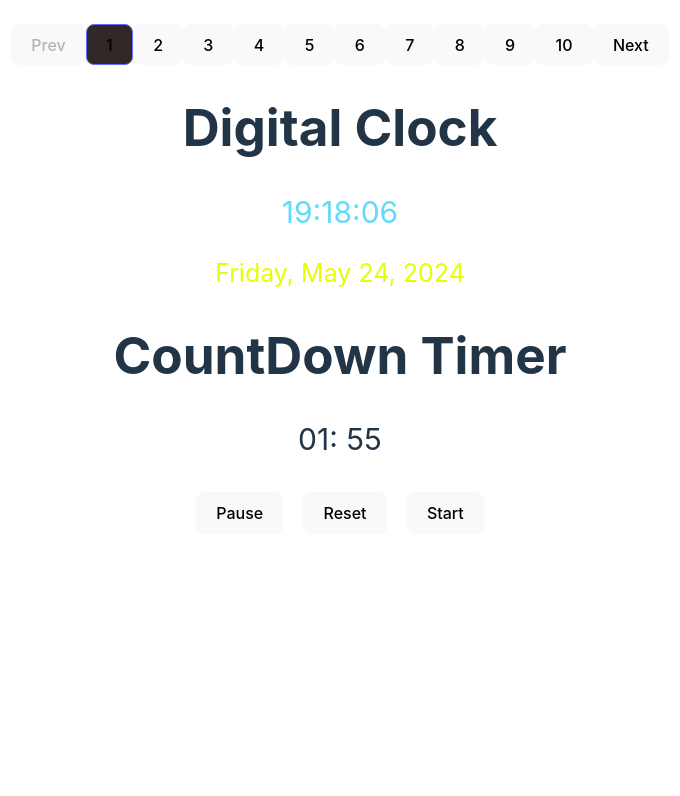
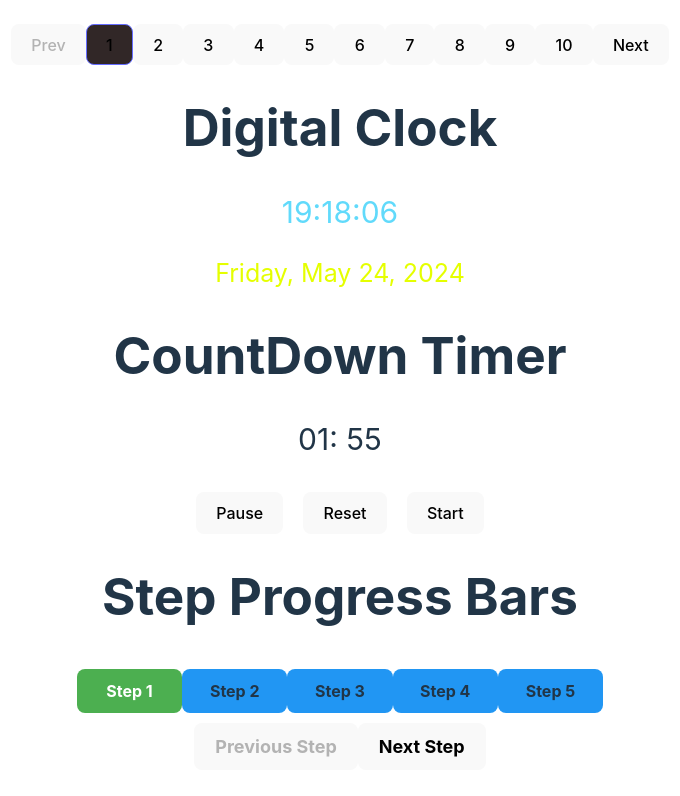
Before and after one commit to PremKhodke-99/React-projects-2, a React (Vite) app: page / in a window 1280 px wide. Shown: the part 294-1090 px from the top of the page, without its empty margins (300-980 px from the left). Before the commit the page ends 860 px from the top, so only its background shows below. Built offline with nearby package versions, Linux system fonts and the light colour scheme.

Commit message:
step progress bar

```diff
--- a/src/App.jsx
+++ b/src/App.jsx
@@ -3,6 +3,7 @@ import './App.css'
 import PaginationTest from './components/Pagination/test'
 import DigitalClock from './components/DigitalClock/DigitalClock'
 import CountdownTimerTest from './components/Countdown-Timer/test'
+import StepProgressBarTest from './components/Step-Progress-Bar/test'
 
 function App() {
   const [count, setCount] = useState(0)
@@ -13,6 +14,7 @@ function App() {
         <PaginationTest />
         <DigitalClock />
         <CountdownTimerTest />
+        <StepProgressBarTest />
       </div>
     </>
   )
--- /dev/null
+++ b/src/components/Step-Progress-Bar/index.jsx
@@ -0,0 +1,41 @@
+import React from 'react'
+import './progress.css'
+
+function StepProgressBar({ steps, activeStep, setActiveStep }) {
+
+    function handlePreviousStep() {
+        setActiveStep(prevStep => Math.max(prevStep - 1, 0));
+    }
+
+    function handleNextStep() {
+        setActiveStep(prevStep => Math.min(prevStep + 1, steps.length - 1));
+    }
+
+    function calculateCurrentStepWidth() {
+        return `${(100 / (steps.length - 1)) * activeStep}%`
+    }
+
+    return (
+        <div>
+            <div className='steps'>
+                {
+                    steps && steps.length > 0 ?
+                        steps.map((stepItem, index) => <div className={`step ${index <= activeStep && 'active'}`} style={{ width: calculateCurrentStepWidth() }} key={index}>
+                            {stepItem}
+                        </div>)
+                        : null
+                }
+            </div>
+            <div className='steps-buttons-wrapper'>
+                <button disabled={activeStep === 0} onClick={handlePreviousStep}>
+                    Previous Step
+                </button>
+                <button disabled={activeStep === steps.length - 1} onClick={handleNextStep}>
+                    Next Step
+                </button>
+            </div>
+        </div>
+    )
+}
+
+export default StepProgressBar
--- /dev/null
+++ b/src/components/Step-Progress-Bar/progress.css
@@ -0,0 +1,46 @@
+.steps {
+    display: flex;
+    justify-content: space-between;
+    width: 80%;
+    align-items: center;
+    margin: auto;
+    border-radius: 8px;
+    padding: 10px;
+    margin-top: 20px;
+}
+
+.step {
+    flex-grow: 1;
+    height: 100%;
+    display: flex;
+    align-items: center;
+    justify-content: center;
+    font-weight: bold;
+    background-color: #2196f3;
+    padding: 10px;
+    border-radius: 8px;
+}
+
+.step.active {
+    background-color: #4caf50;
+    color: #ffffff;
+}
+
+.step-buttons-wrapper{
+    display: flex;
+    justify-content: center;
+    align-items: center;
+    gap: 10px;
+    margin: 20px 0px;
+}
+
+.steps-buttons-wrapper button{
+    padding: 12px 20px;
+    font-size:  18px;
+    font-weight: bold;
+    cursor: pointer;
+}
+
+.steps-buttons-wrapper button:disabled{
+    cursor: not-allowed;
+}
--- /dev/null
+++ b/src/components/Step-Progress-Bar/test.jsx
@@ -0,0 +1,17 @@
+import React from 'react'
+import { useState } from 'react'
+import StepProgressBar from '.';
+
+function StepProgressBarTest() {
+    const [activeStep, setActiveStep] = useState(0);
+    const steps = ['Step 1', 'Step 2', 'Step 3', 'Step 4', 'Step 5'];
+
+    return (
+        <div className='step-progress-bar-container'>
+            <h1>Step Progress Bars</h1>
+            <StepProgressBar steps={steps} activeStep={activeStep} setActiveStep={setActiveStep} />
+        </div>
+    )
+}
+
+export default StepProgressBarTest
```
